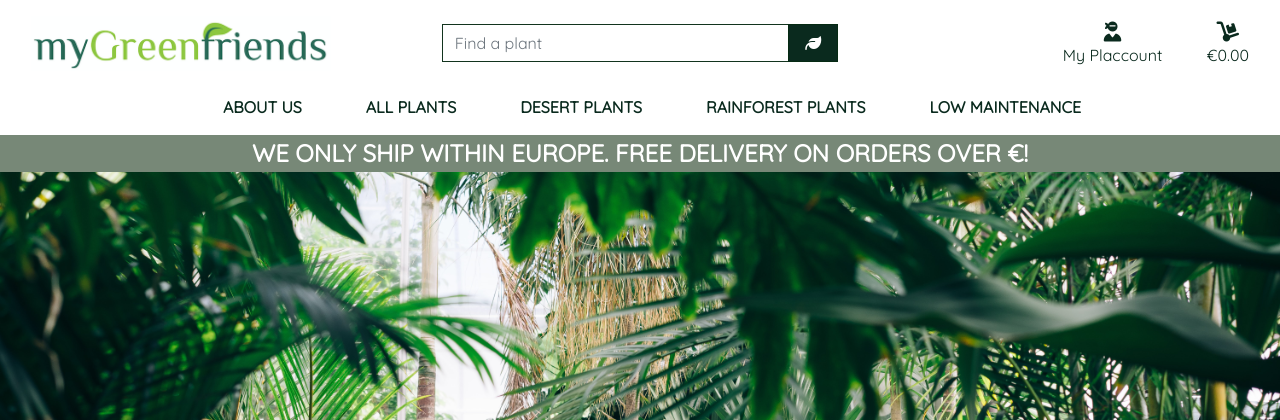
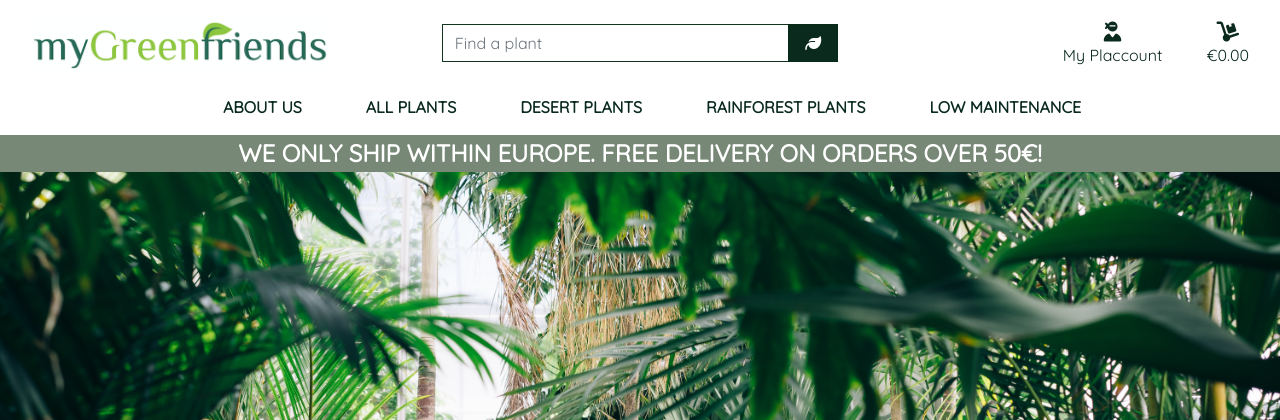
Before and after one commit to Honey20103/mygreenfriends, a Django app: page / in a window 1280 px wide. Shown: the top 420 px of the page. Run offline with Django 3.2, Linux system fonts and the light colour scheme; some libraries are stand-ins or nearby versions.

Commit message:
feat: Added cart content & delivery funtionality

```diff
--- a/cart/context.py
+++ b/cart/contexts.py
@@ -1,5 +1,6 @@
 from decimal import Decimal
 from django.conf import settings
+
 
 def cart_contents(request):
 
--- a/myGreenfriends/settings.py
+++ b/myGreenfriends/settings.py
@@ -79,7 +79,7 @@
                 'django.template.context_processors.request', #required by allauth to work
                 'django.contrib.auth.context_processors.auth',
                 'django.contrib.messages.context_processors.messages',
-                #'cart.contexts.cart_contents',
+                'cart.contexts.cart_contents',
             ],
         },
     },
@@ -165,7 +165,7 @@
 MEDIA_URL = '/media/'
 MEDIA_ROOT = os.path.join(BASE_DIR, 'media')
 
-FREE_DELIVERY_THRESHOLD = 25
+FREE_DELIVERY_THRESHOLD = 50
 STANDARD_DELIVERY_PERCENTAGE = 10
 
 if 'USE_AWS' in os.environ:
--- a/templates/base.html
+++ b/templates/base.html
@@ -116,7 +116,7 @@
         </div>
         <div id="delivery-banner" class="row text-center">
             <div class="col bg-green text-white">
-                <h4 class="logo-font my-1">We only ship within Europe. Free delivery on orders over €{{ free_shipping_threshold }}!</h4>
+                <h4 class="logo-font my-1">We only ship within Europe. Free delivery on orders over {{ free_delivery_threshold }}€!</h4>
             </div>
         </div>
     </header>
```
